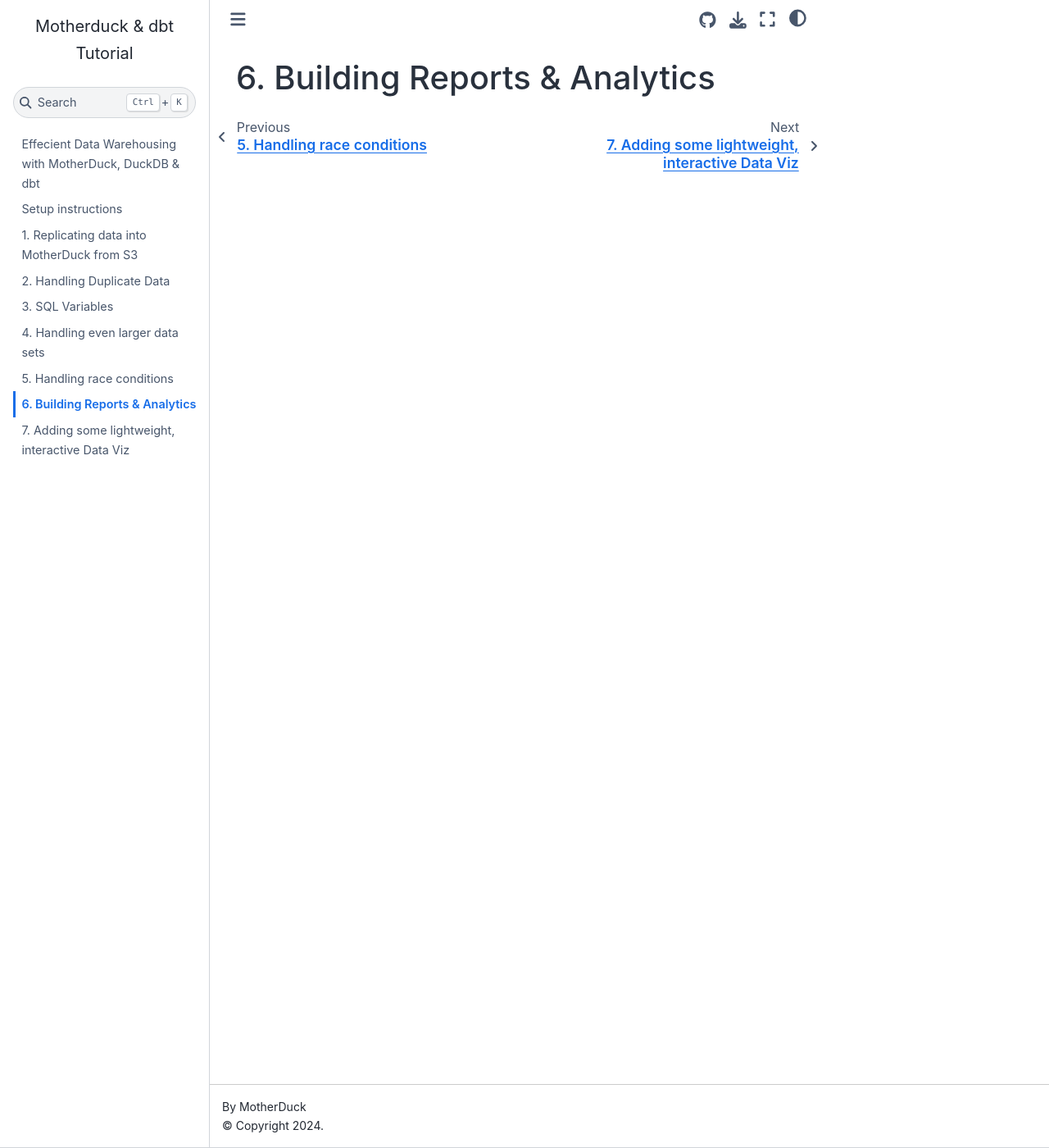
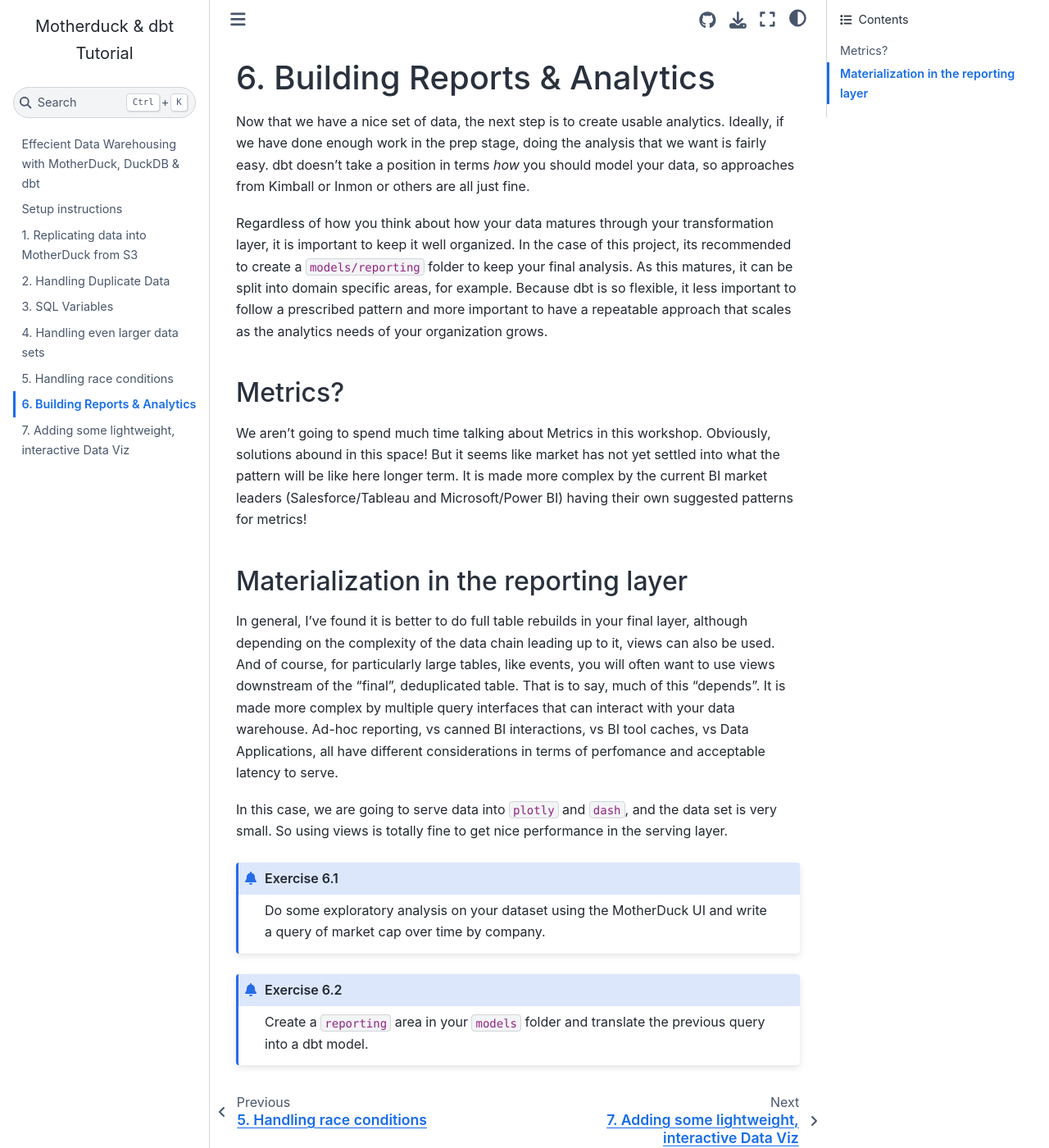
Before and after one commit to MotherDuck-Open-Source/dbt-tutorial, a Jupyter Book: the page built from 6_building-reports.md, in a window 1280 px wide and 1400 px high. Shown: the whole window at 82% size. Built offline with Jupyter Book 1.0.4 settings and Sphinx 7.4.7 and the Sphinx Book theme 1.1.4, drawn with Linux system fonts in a browser that asks for light colours; pages that are not in the unit, such as notebooks, are missing from menus.

Commit message:
Update raw models to build incrementally and create reporting area in models folder

````diff
--- a/6_building-reports.md
+++ b/6_building-reports.md
@@ -13,3 +13,25 @@ kernelspec:
 ---
 
 # 6. Building Reports & Analytics
+
+Now that we have a nice set of data, the next step is to create usable analytics. Ideally, if we have done enough work in the prep stage, doing the analysis that we want is fairly easy. dbt doesn't take a position in terms _how_ you should model your data, so approaches from Kimball or Inmon or others are all just fine.
+
+Regardless of how you think about how your data matures through your transformation layer, it is important to keep it well organized. In the case of this project, its recommended to create a `models/reporting` folder to keep your final analysis. As this matures, it can be split into domain specific areas, for example. Because dbt is so flexible, it less important to follow a prescribed pattern and more important to have a repeatable approach that scales as the analytics needs of your organization grows.
+
+## Metrics?
+
+We aren't going to spend much time talking about Metrics in this workshop. Obviously, solutions abound in this space! But it seems like market has not yet settled into what the pattern will be like here longer term. It is made more complex by the current BI market leaders (Salesforce/Tableau and Microsoft/Power BI) having their own suggested patterns for metrics!
+
+## Materialization in the reporting layer
+
+In general, I've found it is better to do full table rebuilds in your final layer, although depending on the complexity of the data chain leading up to it, views can also be used. And of course, for particularly large tables, like events, you will often want to use views downstream of the "final", deduplicated table. That is to say, much of this "depends". It is made more complex by multiple query interfaces that can interact with your data warehouse. Ad-hoc reporting, vs canned BI interactions, vs BI tool caches, vs Data Applications, all have different considerations in terms of perfomance and acceptable latency to serve.
+
+In this case, we are going to serve data into `plotly` and `dash`, and the data set is very small. So using views is totally fine to get nice performance in the serving layer.
+
+```{admonition} Exercise 6.1
+Do some exploratory analysis on your dataset using the MotherDuck UI and write a query of market cap over time by company.
+```
+
+```{admonition} Exercise 6.2
+Create a `reporting` area in your `models` folder and translate the previous query into a dbt model.
+```
````
Also changed, not shown: 5_race-conditions.md (+1 -1 lines), further-reading.md (+7 -1 lines).
